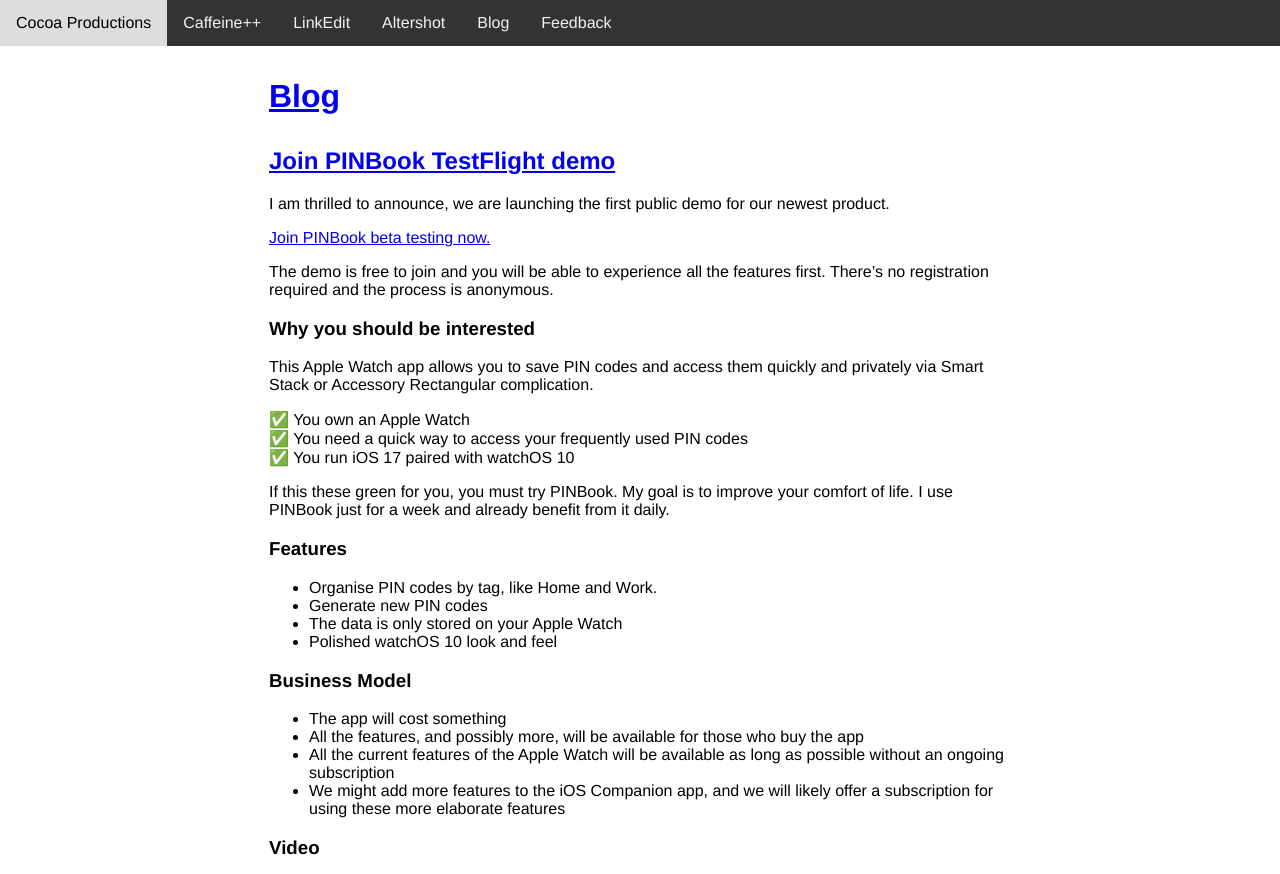
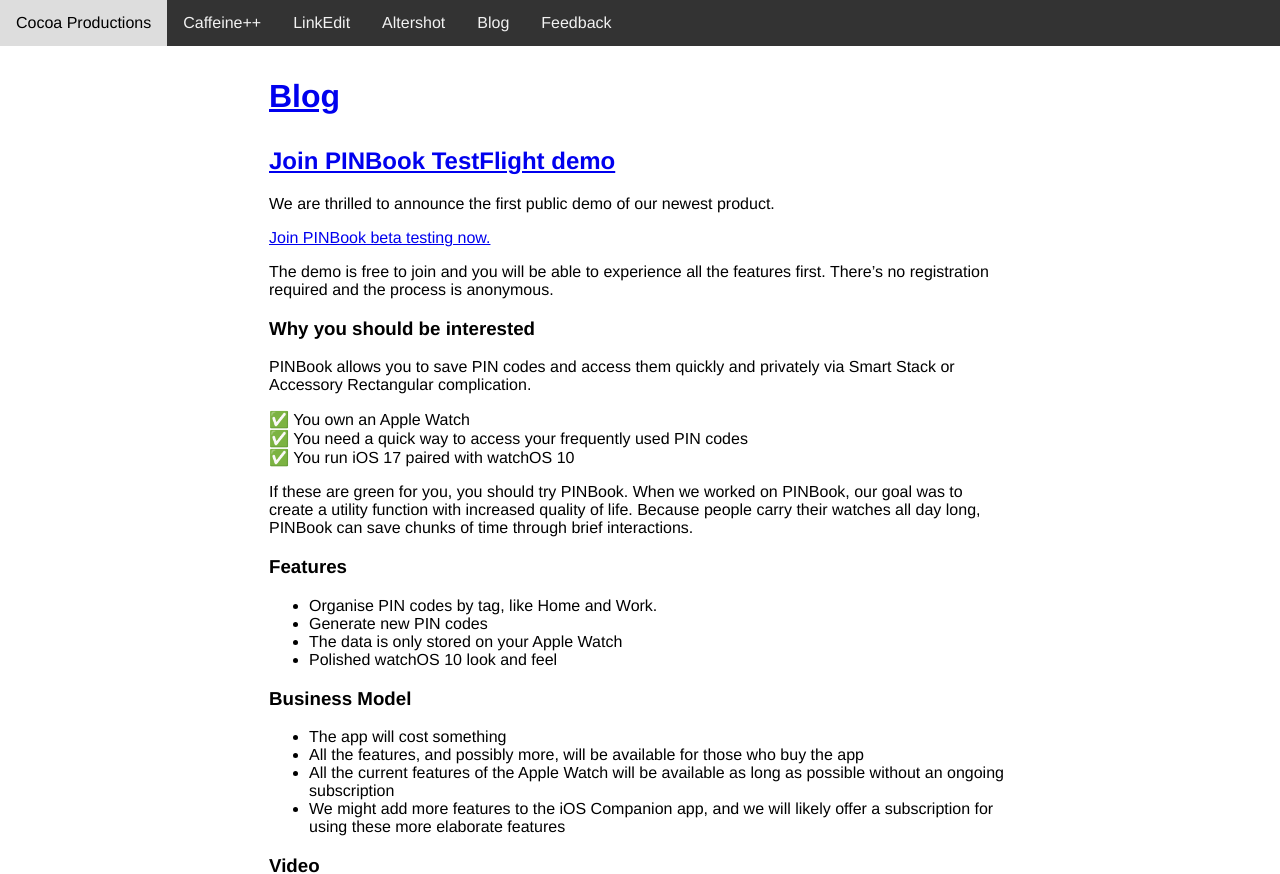
Before and after one commit to cocoaproductions/cocoaproductions.github.io, a Jekyll site: the page built from _posts/2023-09-30-join-pinbook-testflight-demo.md, in a window 1280 px wide, cut to the strip 0-874 px from the top of the page. Built offline with Jekyll 4.4.1, drawn with Linux system fonts in a browser that asks for light colours.

Commit message:
Minor edits

```diff
--- a/_posts/2023-09-30-join-pinbook-testflight-demo.md
+++ b/_posts/2023-09-30-join-pinbook-testflight-demo.md
@@ -4,7 +4,7 @@
 date: 2023-09-30T8:29:57+0100
 ---
 
-I am thrilled to announce, we are launching the first public demo for our newest product.
+We are thrilled to announce the first public demo of our newest product.
 
 [Join PINBook beta testing now.](https://testflight.apple.com/join/k5fOnkxq)
 
@@ -12,13 +12,13 @@
 
 ### Why you should be interested ###
 
-This Apple Watch app allows you to save PIN codes and access them quickly and privately via Smart Stack or Accessory Rectangular complication.
+PINBook allows you to save PIN codes and access them quickly and privately via Smart Stack or Accessory Rectangular complication.
 
 ✅ You own an Apple Watch
 ✅ You need a quick way to access your frequently used PIN codes
 ✅ You run iOS 17 paired with watchOS 10
 
-If this these green for you, you must try PINBook. My goal is to improve your comfort of life. I use PINBook just for a week and already benefit from it daily.
+If these are green for you, you should try PINBook. When we worked on PINBook, our goal was to create a utility function with increased quality of life. Because people carry their watches all day long, PINBook can save chunks of time through brief interactions.
 
 ### Features ###
 
```
